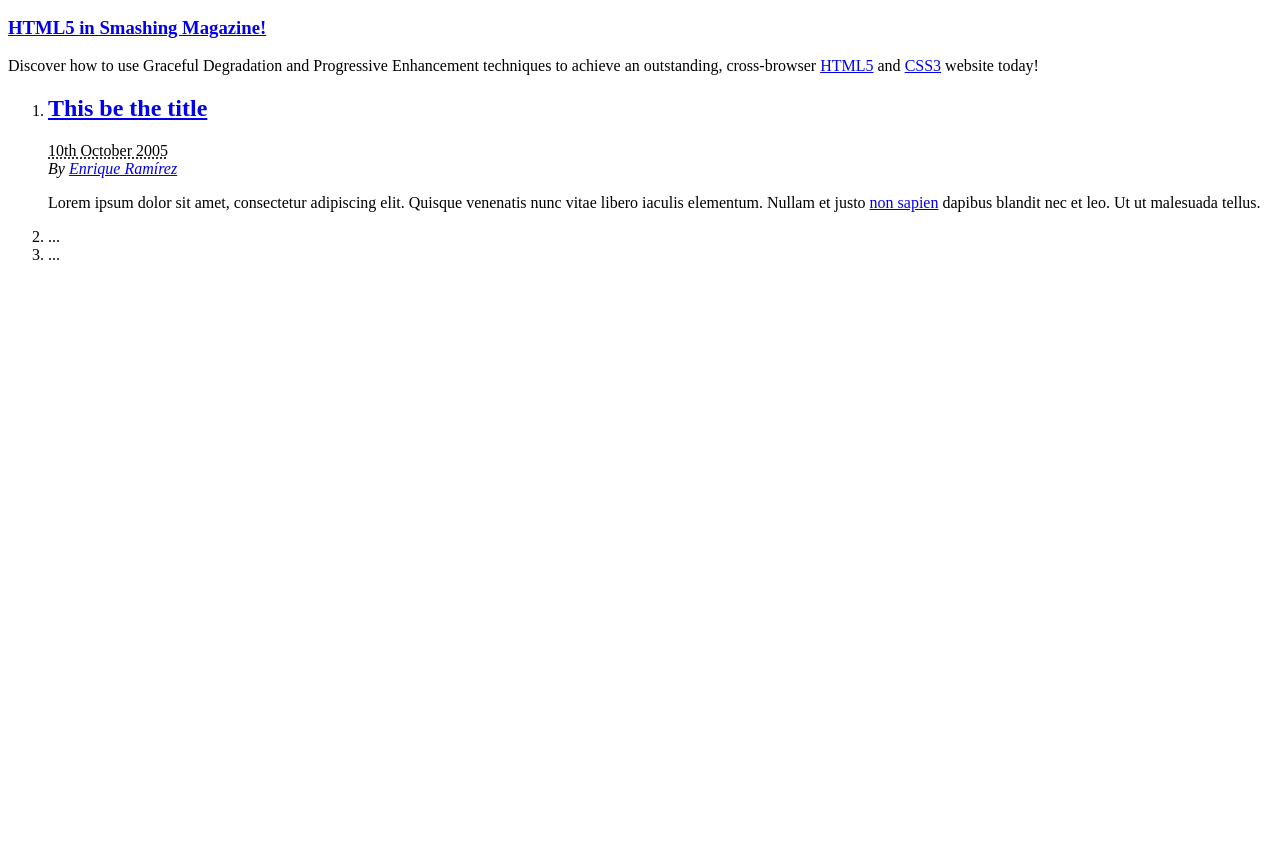
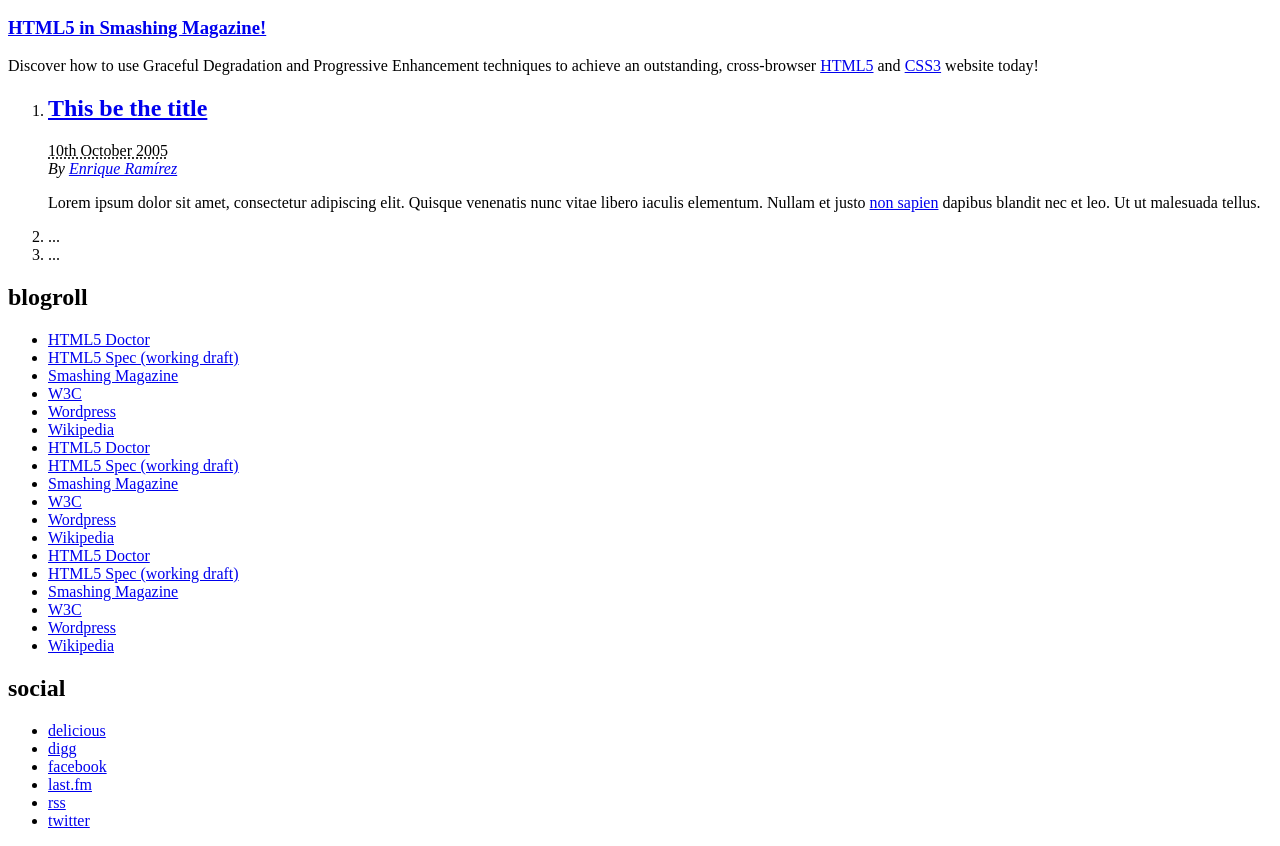
Before and after one commit to sergiolucaco/html-layout, a plain HTML site: page index.html in a window 1280 px wide. Shown: the part 236-1082 px from the top of the page. Before the commit the page ends 800 px from the top, so only its background shows below. Drawn offline with Linux system fonts and the light colour scheme.

Commit message:
another section added

```diff
--- a/index.html
+++ b/index.html
@@ -68,6 +68,53 @@
 
 	</section><!-- /#content -->
 
+	<section id="extras" class="body">
+  		<div class="blogroll">
+    		<h2>blogroll</h2>
+    		<ul>
+
+   			  <li><a href="#" rel="external">HTML5 Doctor</a></li>
+   			  <li><a href="#" rel="external">HTML5 Spec (working draft)</a></li>
+   			  <li><a href="#" rel="external">Smashing Magazine</a></li>
+
+   			  <li><a href="#" rel="external">W3C</a></li>
+   			  <li><a href="#" rel="external">Wordpress</a></li>
+   			  <li><a href="#" rel="external">Wikipedia</a></li>
+
+   			  <li><a href="#" rel="external">HTML5 Doctor</a></li>
+   			  <li><a href="#" rel="external">HTML5 Spec (working draft)</a></li>
+   			  <li><a href="#" rel="external">Smashing Magazine</a></li>
+
+   			  <li><a href="#" rel="external">W3C</a></li>
+   			  <li><a href="#" rel="external">Wordpress</a></li>
+   			  <li><a href="#" rel="external">Wikipedia</a></li>
+
+   			  <li><a href="#" rel="external">HTML5 Doctor</a></li>
+   			  <li><a href="#" rel="external">HTML5 Spec (working draft)</a></li>
+   			  <li><a href="#" rel="external">Smashing Magazine</a></li>
+
+   			  <li><a href="#" rel="external">W3C</a></li>
+   			  <li><a href="#" rel="external">Wordpress</a></li>
+   			  <li><a href="#" rel="external">Wikipedia</a></li>
+
+    		</ul>
+  		</div><!-- /.blogroll -->
+
+  		<div class="social">
+   		 <h2>social</h2>
+   			<ul>
+     			<li><a href="http://delicious.com/enrique_ramirez" rel="me">delicious</a></li>
+     			<li><a href="http://digg.com/users/enriqueramirez" rel="me">digg</a></li>
+     			 <li><a href="http://facebook.com/enrique.ramirez.velez" rel="me">facebook</a></li>
+
+     		 	<li><a href="http://www.lastfm.es/user/enrique-ramirez" rel="me">last.fm</a></li>
+     			<li><a href="http://website.com/feed/" rel="alternate">rss</a></li>
+     			<li><a href="http://twitter.com/enrique_ramirez" rel="me">twitter</a></li>
+
+    		</ul>
+  		</div><!-- /.social -->
+	</section><!-- /#extras -->
+
 
 
 </body>
```
